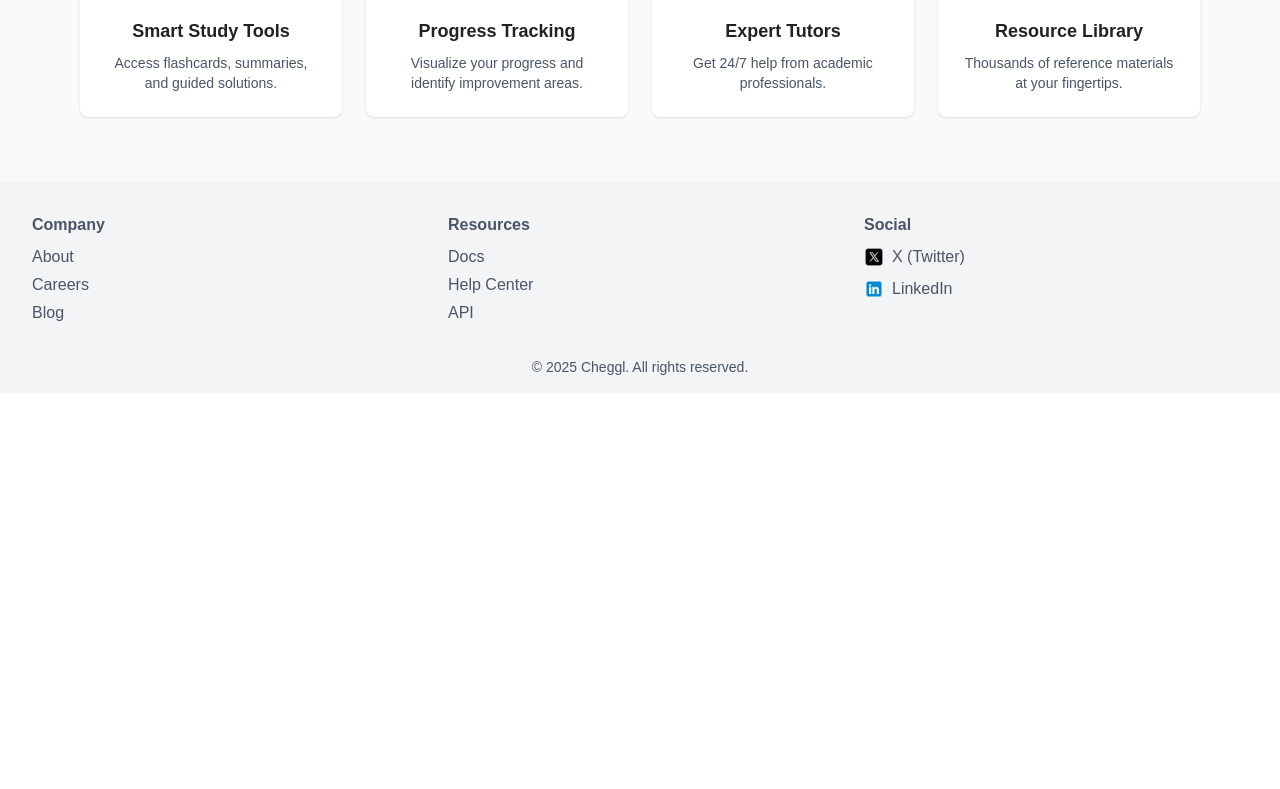
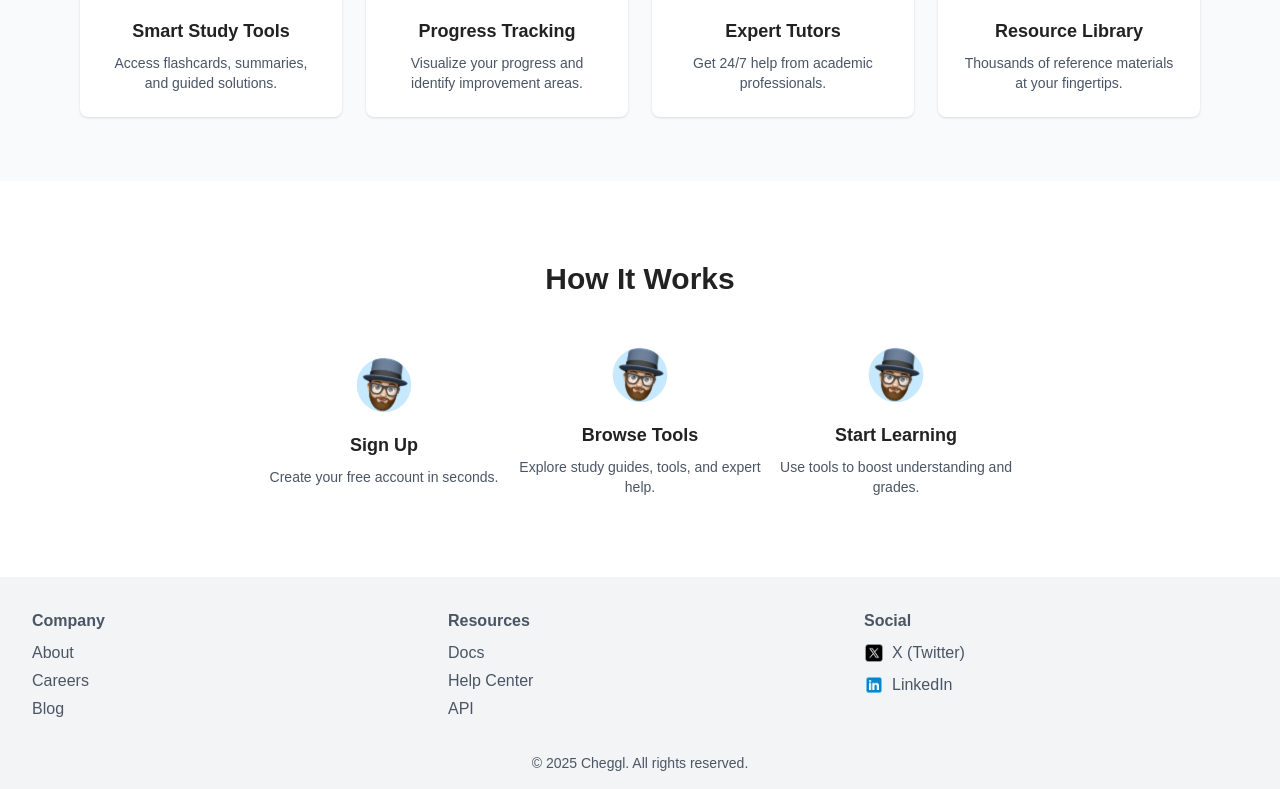
Before and after one commit to Mujahid-Iqbal/cheggl, a Next.js app: page / in a window 1280 px wide. Shown: the part 899-1688 px from the top of the page. Before the commit the page ends 1292 px from the top, so only its background shows below. Built offline with nearby package versions, Linux system fonts and the light colour scheme.

Commit message:
🧭 Add How It Works section with horizontal steps and scroll animation

```diff
--- /dev/null
+++ b/src/app/components/HowItWorks.tsx
@@ -0,0 +1,45 @@
+'use client'
+
+import steps from '@/data/steps.json'
+import Image from 'next/image'
+import FadeInOnScroll from './FadeInOnScroll'
+import { Step } from '../types/step'
+
+export default function HowItWorks() {
+  return (
+    <section className="py-20 bg-white dark:bg-neutral-900">
+      <div className="max-w-6xl mx-auto px-4 text-center">
+        <h2 className="text-3xl font-bold text-[#222222] dark:text-white mb-12">
+          How It Works
+        </h2>
+
+        <div className="flex flex-col md:flex-row justify-center items-center gap-8 md:gap-0 relative">
+          {steps.map((step: Step, i) => (
+            <FadeInOnScroll key={step.id} delay={i * 150}>
+              <div className="w-64 mx-auto text-center relative z-10">
+                <div className="flex justify-center mb-4">
+                  <Image src={step.icon} alt={step.title} width={60} height={60} />
+                </div>
+                <h3 className="text-lg font-semibold text-[#222222] dark:text-white mb-2">
+                  {step.title}
+                </h3>
+                <p className="text-sm text-gray-600 dark:text-gray-300">{step.description}</p>
+              </div>
+            </FadeInOnScroll>
+          ))}
+        </div>
+
+        {/* Arrows */}
+        <div className="hidden md:flex justify-center items-center absolute top-[65%] left-1/2 transform -translate-x-1/2 z-0 pointer-events-none w-full max-w-6xl px-4">
+          <div className="flex justify-between w-full">
+            {steps.slice(0, -1).map((_, i) => (
+              <div key={i} className="flex-1 flex justify-center">
+                <div className="w-full h-px bg-gray-300 dark:bg-gray-600 mt-12"></div>
+              </div>
+            ))}
+          </div>
+        </div>
+      </div>
+    </section>
+  )
+}
--- a/src/app/page.tsx
+++ b/src/app/page.tsx
@@ -1,11 +1,13 @@
 import FeatureCards from './components/FeatureCards'
 import HeroCarousel from './components/HeroCarousel'
+import HowItWorks from './components/HowItWorks'
 
 export default function HomePage() {
   return (
     <>
       <HeroCarousel />
       <FeatureCards />
+      <HowItWorks />
 
       {/* other sections */}
     </>
--- /dev/null
+++ b/src/app/types/step.ts
@@ -0,0 +1,7 @@
+
+export interface Step {
+  id: number
+  icon: string
+  title: string
+  description: string
+}
--- /dev/null
+++ b/src/data/steps.json
@@ -0,0 +1,20 @@
+[
+  {
+    "id": 1,
+    "icon": "/Userpic.svg",
+    "title": "Sign Up",
+    "description": "Create your free account in seconds."
+  },
+  {
+    "id": 2,
+    "icon": "/Userpic.svg",
+    "title": "Browse Tools",
+    "description": "Explore study guides, tools, and expert help."
+  },
+  {
+    "id": 3,
+    "icon": "/Userpic.svg",
+    "title": "Start Learning",
+    "description": "Use tools to boost understanding and grades."
+  }
+]
```
